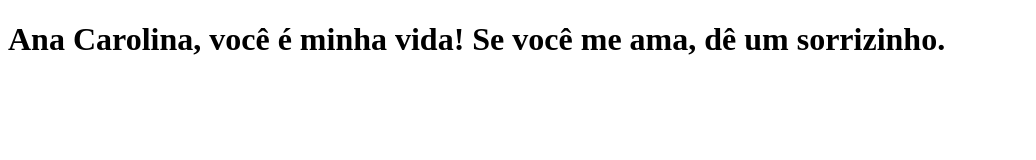
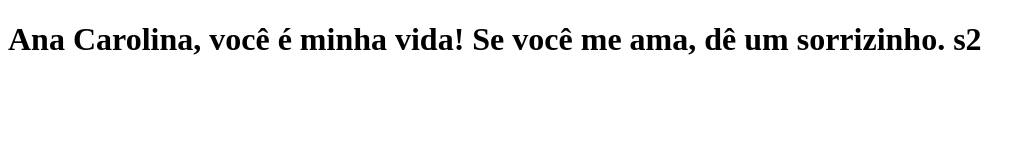
Before and after one commit to erteduarda/clone-tabnews, a Next.js app: page / in a window 1280 px wide. Shown: the top 160 px of the page, without its empty margins (0-1036 px from the left). Built offline with nearby package versions, Linux system fonts and the light colour scheme.

Commit message:
modifica frase no meu index

```diff
--- a/pages/index.js
+++ b/pages/index.js
@@ -1,6 +1,8 @@
 function Home() {
   return (
-    <h1>Ana Carolina, você é minha vida! Se você me ama, dê um sorrizinho.</h1>
+    <h1>
+      Ana Carolina, você é minha vida! Se você me ama, dê um sorrizinho. s2
+    </h1>
   );
 }
 
```
